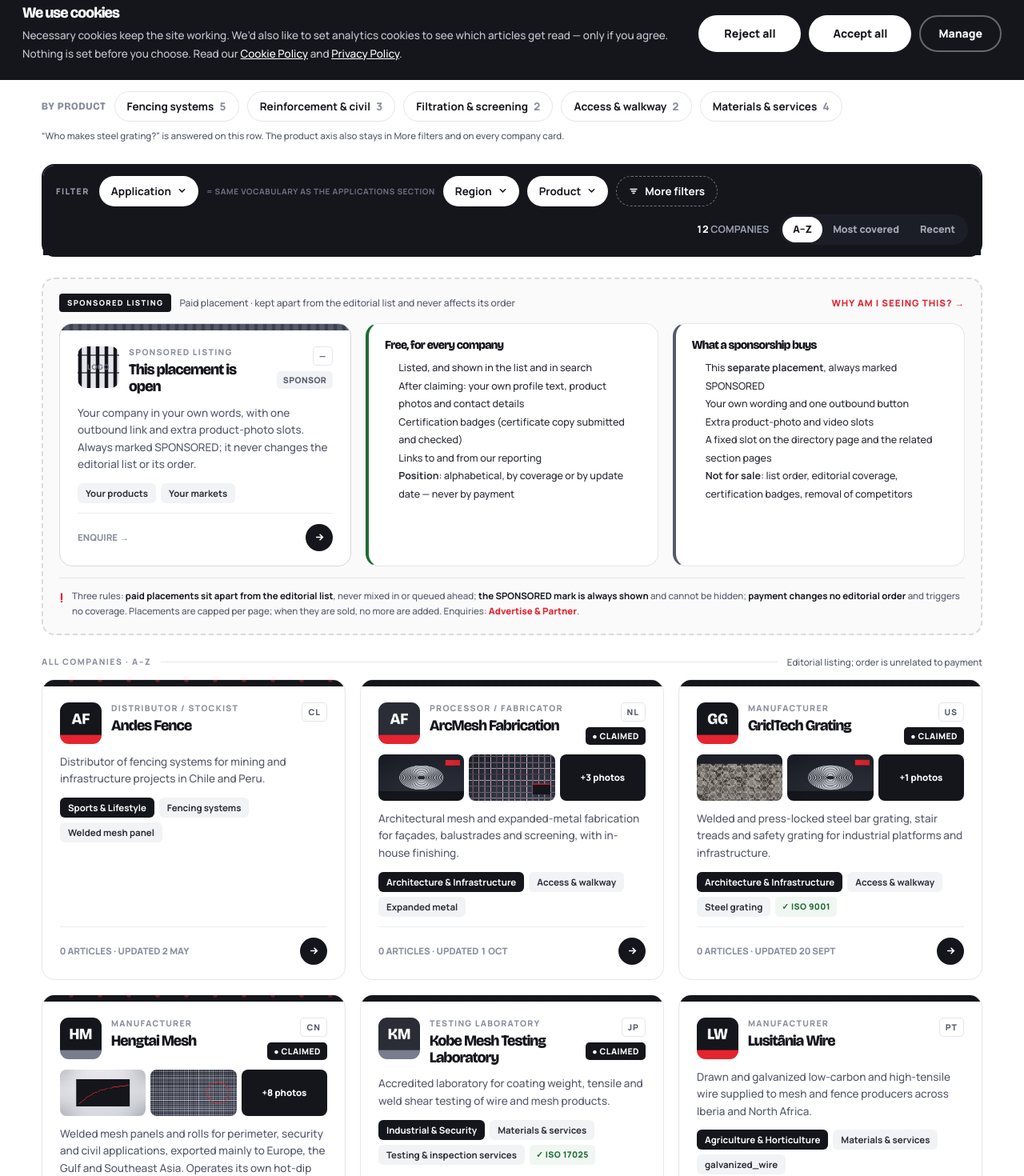
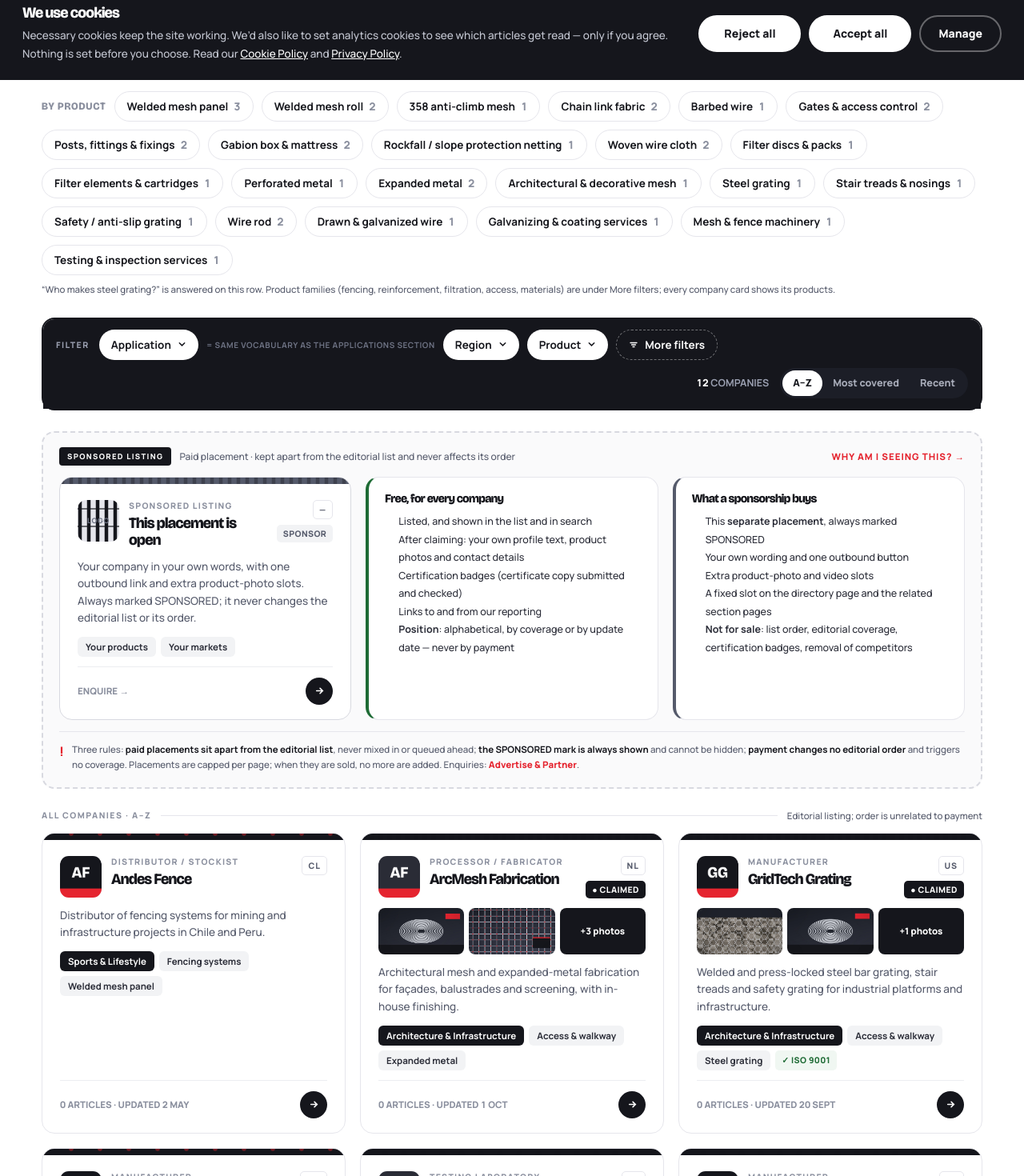
Before and after one commit to Kingcats-Fence-Limited/Wire-Mesh-News, a Next.js app: page /directory in a window 1280 px wide. Shown: the part 700-2170 px from the top of the page at 80% size. Built offline with nearby package versions, Linux system fonts and the light colour scheme.

Commit message:
Directory: product filter uses the full product vocabulary (grouped two-column menu, product chip row, ?product=); company product codes normalised
Co-Authored-By: Claude Fable 5.1 <noreply@anthropic.com>
Claude-Session: https://claude.ai/code/session_01MTjtXuTzWmBk9bE7Y7BS4x

```diff
--- a/src/components/boards/directory/DirectoryBoard.tsx
+++ b/src/components/boards/directory/DirectoryBoard.tsx
@@ -4,13 +4,13 @@ import { Shell } from "@/components/shell/Shell";
 import { FilterBar } from "./FilterBar";
 import { COMPANIES, SPONSORED } from "@/lib/content/directory";
 import { ARTICLES } from "@/lib/content/articles";
-import { APPLICATION_AREA, CATEGORY, REGION, COUNTRY_BY_CODE, PRODUCT_BY_CODE, ORGANISATION_TYPE_BY_CODE, CATEGORY_BY_CODE, APPLICATION_AREA_BY_CODE } from "@/data/vocab";
+import { APPLICATION_AREA, CATEGORY, REGION, COUNTRY_BY_CODE, PRODUCT, PRODUCT_BY_CODE, ORGANISATION_TYPE_BY_CODE, CATEGORY_BY_CODE, APPLICATION_AREA_BY_CODE } from "@/data/vocab";
 import { fmtDateShort } from "@/lib/site";
 import type { Company } from "@/lib/content/types";
 import "@/styles/board-dir.css";
 import { demoBg, logoSrc } from "@/lib/demo";
 
-export type DirParams = { app?: string; category?: string; region?: string; material?: string; claimed?: string; photos?: string; covered?: string; sort?: string; page?: string; q?: string };
+export type DirParams = { app?: string; category?: string; product?: string; region?: string; material?: string; claimed?: string; photos?: string; covered?: string; sort?: string; page?: string; q?: string };
 
 const APP_ICON: Record<string, string> = {
   architecture: "M3 21h18M5 21V9l7-5 7 5v12M10 21v-6h4v6",
@@ -30,7 +30,7 @@ export function filterCompanies(sp: DirParams) {
   const q = (sp.q ?? "").toLowerCase();
   const art = (c: Company) => ARTICLES.filter((a) => a.companies?.includes(c.slug)).length;
   let list = COMPANIES.filter((c) =>
-    (!sp.app || c.applications.includes(sp.app)) && (!sp.category || c.categories.includes(sp.category)) && (!sp.region || regionOf(c.country) === sp.region) &&
+    (!sp.app || c.applications.includes(sp.app)) && (!sp.category || c.categories.includes(sp.category)) && (!sp.product || c.products.includes(sp.product)) && (!sp.region || regionOf(c.country) === sp.region) &&
     (!sp.material || c.materials?.includes(sp.material as never)) && (sp.claimed !== "1" || c.claimed) && (sp.photos !== "1" || c.productCards.some((p) => p.photos > 0)) && (sp.covered !== "1" || art(c) > 0) &&
     (!q || `${c.name} ${c.city} ${COUNTRY_BY_CODE[c.country]?.name ?? ""} ${c.products.map((p) => PRODUCT_BY_CODE[p]?.labelEn ?? p).join(" ")} ${c.summary}`.toLowerCase().includes(q)));
   list = [...list].sort((a, b) => (sp.sort === "covered" ? art(b) - art(a) || a.name.localeCompare(b.name) : sp.sort === "recent" ? (a.updated < b.updated ? 1 : -1) : a.name.localeCompare(b.name)));
@@ -55,6 +55,7 @@ export function DirectoryBoard({ sp }: { sp: DirParams }) {
   const active: { label: string; href: string }[] = [
     sp.app && { label: APPLICATION_AREA_BY_CODE[sp.app]?.labelEn ?? sp.app, href: href({ app: undefined }) },
     sp.category && { label: CATEGORY_BY_CODE[sp.category]?.labelEn ?? sp.category, href: href({ category: undefined }) },
+    sp.product && { label: PRODUCT_BY_CODE[sp.product]?.labelEn ?? sp.product, href: href({ product: undefined }) },
     sp.region && { label: REGION.find((r) => r.code === sp.region)?.labelEn ?? sp.region, href: href({ region: undefined }) },
     sp.material && { label: MATERIALS.find((m) => m[0] === sp.material)?.[1] ?? sp.material, href: href({ material: undefined }) },
     sp.claimed === "1" && { label: "Claimed", href: href({ claimed: undefined }) },
@@ -63,6 +64,7 @@ export function DirectoryBoard({ sp }: { sp: DirParams }) {
     sp.q && { label: `“${sp.q}”`, href: href({ q: undefined }) },
   ].filter(Boolean) as { label: string; href: string }[];
   const countBy = (f: (c: Company) => boolean) => COMPANIES.filter(f).length;
+  const products = PRODUCT.map((pr) => ({ ...pr, n: countBy((c) => c.products.includes(pr.code)) })).filter((pr) => pr.n > 0);
   const sort = sp.sort ?? "az";
 
   return (
@@ -116,11 +118,11 @@ export function DirectoryBoard({ sp }: { sp: DirParams }) {
 })}
 </div>
 {/* 副轴：产品与服务 */}
-<div style={{ display: "flex", alignItems: "center", gap: "10px", flexWrap: "wrap", marginTop: "20px", paddingTop: "16px", borderTop: "1px solid var(--line)" }}>
+<div className="prodrow" style={{ display: "flex", alignItems: "center", gap: "10px", flexWrap: "wrap", marginTop: "20px", paddingTop: "16px", borderTop: "1px solid var(--line)" }}>
 <span style={{ fontSize: "13px", letterSpacing: ".06em", color: "var(--grey)", flexShrink: "0" }} className="h">BY PRODUCT</span>
-{CATEGORY.map((c) => <Link key={c.code} href={toggle("category", c.code)} scroll={false} className={`chip${sp.category === c.code ? " on" : ""}`}>{c.labelEn}<span style={{ color: "var(--grey)", fontWeight: "800" }} className="mono">{countBy((x) => x.categories.includes(c.code))}</span></Link>)}
+{products.map((pr) => <Link key={pr.code} href={toggle("product", pr.code)} scroll={false} className={`chip${sp.product === pr.code ? " on" : ""}`}>{pr.labelEn}<span style={{ color: "var(--grey)", fontWeight: "800" }} className="mono">{pr.n}</span></Link>)}
 </div>
-<p style={{ margin: "9px 0 0", fontSize: "11.5px", lineHeight: "1.55" }} className="meta">&#8220;Who makes steel grating?&#8221; is answered on this row. The product axis also stays in More filters and on every company card.</p>
+<p style={{ margin: "9px 0 0", fontSize: "11.5px", lineHeight: "1.55" }} className="meta">&#8220;Who makes steel grating?&#8221; is answered on this row. Product families (fencing, reinforcement, filtration, access, materials) are under More filters; every company card shows its products.</p>
 </section>
 {/* 筛选条 + 列表 */}
 <section style={{ paddingBottom: "52px" }} className="wrap">
@@ -130,11 +132,11 @@ export function DirectoryBoard({ sp }: { sp: DirParams }) {
   menus={[
     { key: "app", label: "Application", wide: true, note: "Primary axis — each company carries at most two application areas, assigned by editors.", items: APPLICATION_AREA.map((a) => ({ label: a.labelEn, sub: APP_SUB[a.code], href: toggle("app", a.code), on: sp.app === a.code, count: countBy((c) => c.applications.includes(a.code)) })) },
     { key: "region", label: "Region", items: REGION.map((r) => ({ label: r.labelEn, href: toggle("region", r.code), on: sp.region === r.code, count: countBy((c) => regionOf(c.country) === r.code) })).filter((x) => x.count > 0) },
-    { key: "category", label: "Product", items: CATEGORY.map((c) => ({ label: c.labelEn, href: toggle("category", c.code), on: sp.category === c.code, count: countBy((x) => x.categories.includes(c.code)) })) },
+    { key: "product", label: "Product", wide: true, note: "What a company makes — grouped by product family", items: CATEGORY.flatMap((cat) => products.filter((pr) => pr.category === cat.code).map((pr) => ({ label: pr.labelEn, sub: cat.labelEn, href: toggle("product", pr.code), on: sp.product === pr.code, count: pr.n }))) },
   ]}
   rows={[
     { label: "MATERIAL", ticks: MATERIALS.map(([k, l]) => ({ label: l, href: toggle("material", k), on: sp.material === k, count: countBy((c) => !!c.materials?.includes(k as never)) })) },
-    { label: "PRODUCT", ticks: CATEGORY.map((c) => ({ label: c.labelEn, href: toggle("category", c.code), on: sp.category === c.code, count: countBy((x) => x.categories.includes(c.code)) })) },
+    { label: "GROUP", ticks: CATEGORY.map((c) => ({ label: c.labelEn, href: toggle("category", c.code), on: sp.category === c.code, count: countBy((x) => x.categories.includes(c.code)) })) },
     { label: "PROFILE", ticks: [
       { label: "Claimed", href: href({ claimed: sp.claimed === "1" ? undefined : "1" }), on: sp.claimed === "1", count: countBy((c) => c.claimed) },
       { label: "Has photos", href: href({ photos: sp.photos === "1" ? undefined : "1" }), on: sp.photos === "1", count: countBy((c) => c.productCards.some((p) => p.photos > 0)) },
--- a/src/components/boards/directory/FilterBar.tsx
+++ b/src/components/boards/directory/FilterBar.tsx
@@ -46,8 +46,8 @@ export function FilterBar({ menus, rows, resetHref, count, sort, children }: { m
                   {m.label}{n > 0 && <span style={{ color: "var(--grey)", fontWeight: "800" }} className="mono">{n}</span>}<Chev />
                 </button>
                 {isOpen && (
-                  <div role="menu" className="ddmenu" style={{ minWidth: m.wide ? "340px" : "280px" }}>
-                    {m.note && <div className="ddnote">{m.note}</div>}
+                  <div role="menu" className={`ddmenu${m.items.length > 8 ? " wide2" : ""}`} style={{ minWidth: m.wide ? "340px" : "280px" }}>
+                    {m.note && <div className="ddnote" style={{ gridColumn: "1 / -1" }}>{m.note}</div>}
                     {m.items.map((it) => (
                       <Link key={it.href} href={it.href} scroll={false} role="menuitemradio" aria-checked={it.on} className={`dditem${it.on ? " on" : ""}`} onClick={() => setOpen(null)}>
                         <span className="sq" aria-hidden="true" />
@@ -116,7 +116,7 @@ export function FilterBar({ menus, rows, resetHref, count, sort, children }: { m
                 </div>
               </div>
             ))}
-            {rows.filter((r) => r.label !== "PRODUCT").map((r) => (
+            {rows.map((r) => (
               <div key={r.label} style={{ marginBottom: "14px" }}>
                 <div className="mono" style={{ fontSize: "10.5px", fontWeight: 800, letterSpacing: ".12em", color: "var(--grey)", marginBottom: "8px" }}>{r.label}</div>
                 <div style={{ display: "flex", gap: "8px", flexWrap: "wrap" }}>
--- a/src/lib/content/directory.ts
+++ b/src/lib/content/directory.ts
@@ -7,7 +7,7 @@ export const COMPANIES: Company[] = [
     legalName: "Hengtai Wire Mesh Products Co., Ltd.",
     orgType: "manufacturer",
     categories: ["fencing", "reinforcement"], applications: ["industrial_security", "architecture"], materials: ["carbon_steel"],
-    products: ["welded_mesh_panel", "welded_mesh_roll", "358_mesh", "gabion_box"],
+    products: ["welded_mesh_panel", "welded_mesh_roll", "anti_climb_358", "gabion"],
     processes: ["welding", "galvanizing", "fabrication"],
     country: "CN",
     subdivision: "CN-HE",
@@ -61,7 +61,7 @@ export const COMPANIES: Company[] = [
     name: "SilverMesh Filtration",
     orgType: "manufacturer",
     categories: ["filtration"], applications: ["energy_environment"], materials: ["stainless"],
-    products: ["woven_wire_cloth", "filter_disc", "sintered_mesh"],
+    products: ["woven_wire_cloth", "filter_disc", "filter_element"],
     processes: ["weaving", "sintering", "cleanroom_finishing"],
     country: "DE",
     subdivision: "DE-NW",
@@ -87,7 +87,7 @@ export const COMPANIES: Company[] = [
     name: "TerraWeave Gabions",
     orgType: "manufacturer",
     categories: ["reinforcement"], applications: ["architecture", "energy_environment"], materials: ["carbon_steel"],
-    products: ["gabion_box", "gabion_mattress", "rockfall_netting"],
+    products: ["gabion", "rockfall_netting"],
     processes: ["double_twist_weaving", "pvc_coating"],
     country: "IT",
     city: "Bergamo",
@@ -105,13 +105,13 @@ export const COMPANIES: Company[] = [
     updated: "2026-09-12",
   },
   { slug: "gridtech-grating", name: "GridTech Grating", orgType: "manufacturer", categories: ["access"], applications: ["architecture", "industrial_security"], materials: ["carbon_steel", "stainless"], products: ["steel_grating", "stair_tread", "safety_grating"], processes: ["pressure_locking", "galvanizing"], country: "US", subdivision: "US-TX", city: "Houston", founded: 1986, employees: "201_500", claimed: true, verifiedAt: "2026-09-05", summary: "Welded and press-locked steel bar grating, stair treads and safety grating for industrial platforms and infrastructure.", exportMarkets: ["north_america", "latin_america"], certifications: [{ type: "iso_9001", issuer: "ABS QE", no: "12345", expires: "2027-04-01", verified: true }], productCards: [{ name: "Welded bar grating 19-W-4", spec: "1 ¼ × 3/16 in · hot-dip", photos: 3 }], updated: "2026-09-20" },
-  { slug: "pacific-wire-cloth", name: "Pacific Wire Cloth", orgType: "distributor", categories: ["filtration", "materials_services"], applications: ["energy_environment"], materials: ["stainless", "other_alloys"], products: ["woven_wire_cloth", "perforated_sheet", "expanded_metal"], country: "US", subdivision: "US-CA", city: "Los Angeles", founded: 1972, employees: "11_50", claimed: false, summary: "Stockist of woven wire cloth, perforated and expanded metal with cut-to-size service across the western United States.", certifications: [], productCards: [], updated: "2026-07-15" },
+  { slug: "pacific-wire-cloth", name: "Pacific Wire Cloth", orgType: "distributor", categories: ["filtration", "materials_services"], applications: ["energy_environment"], materials: ["stainless", "other_alloys"], products: ["woven_wire_cloth", "perforated_metal", "expanded_metal"], country: "US", subdivision: "US-CA", city: "Los Angeles", founded: 1972, employees: "11_50", claimed: false, summary: "Stockist of woven wire cloth, perforated and expanded metal with cut-to-size service across the western United States.", certifications: [], productCards: [], updated: "2026-07-15" },
   { slug: "meshworks-india", name: "MeshWorks India", orgType: "manufacturer", categories: ["fencing", "reinforcement"], applications: ["agriculture", "industrial_security"], materials: ["carbon_steel"], products: ["chain_link", "welded_mesh_roll", "barbed_wire"], processes: ["weaving", "galvanizing"], country: "IN", subdivision: "IN-GJ", city: "Rajkot", founded: 2009, employees: "51_200", claimed: true, verifiedAt: "2026-08-30", summary: "Chain link, welded rolls and barbed wire for agricultural and industrial fencing, supplying the domestic market and East Africa.", exportMarkets: ["south_asia", "africa", "middle_east"], certifications: [{ type: "iso_9001", issuer: "IRQS", no: "IN-9001-5678", expires: "2027-12-31", verified: true }], productCards: [{ name: "Chain link fabric", spec: "2.0 – 4.0 mm · 25 – 75 mm · GI or PVC", photos: 2 }], updated: "2026-09-01" },
   { slug: "arcmesh-fabrication", name: "ArcMesh Fabrication", orgType: "processor", categories: ["access", "fencing"], applications: ["architecture"], materials: ["carbon_steel", "stainless"], products: ["expanded_metal", "architectural_mesh", "gate"], processes: ["laser_cutting", "powder_coating"], country: "NL", city: "Eindhoven", founded: 2011, employees: "11_50", claimed: true, verifiedAt: "2026-09-25", summary: "Architectural mesh and expanded-metal fabrication for façades, balustrades and screening, with in-house finishing.", exportMarkets: ["europe"], certifications: [], productCards: [{ name: "Façade cassette, expanded metal", spec: "Aluminium 3 mm · 62 × 23 mm · PVDF", photos: 5 }], updated: "2026-10-01" },
-  { slug: "lusitania-wire", name: "Lusitânia Wire", orgType: "manufacturer", categories: ["materials_services"], applications: ["agriculture"], materials: ["carbon_steel"], products: ["galvanized_wire", "pvc_coated_wire", "high_tensile_wire"], processes: ["drawing", "galvanizing"], country: "PT", city: "Aveiro", founded: 1964, employees: "201_500", claimed: false, summary: "Drawn and galvanized low-carbon and high-tensile wire supplied to mesh and fence producers across Iberia and North Africa.", certifications: [], productCards: [], updated: "2026-06-10" },
+  { slug: "lusitania-wire", name: "Lusitânia Wire", orgType: "manufacturer", categories: ["materials_services"], applications: ["agriculture"], materials: ["carbon_steel"], products: ["drawn_wire", "coating_service", "wire_rod"], processes: ["drawing", "galvanizing"], country: "PT", city: "Aveiro", founded: 1964, employees: "201_500", claimed: false, summary: "Drawn and galvanized low-carbon and high-tensile wire supplied to mesh and fence producers across Iberia and North Africa.", certifications: [], productCards: [], updated: "2026-06-10" },
   { slug: "kobe-mesh-testing", name: "Kobe Mesh Testing Laboratory", orgType: "testing_lab", categories: ["materials_services"], applications: ["industrial_security"], materials: ["carbon_steel", "stainless"], products: ["testing_service"], country: "JP", city: "Kobe", founded: 1995, employees: "11_50", claimed: true, verifiedAt: "2026-09-10", summary: "Accredited laboratory for coating weight, tensile and weld shear testing of wire and mesh products.", certifications: [{ type: "iso_17025", issuer: "JAB", no: "RTL01234", expires: "2028-05-31", verified: true }], productCards: [], updated: "2026-09-10" },
   { slug: "andes-fence", name: "Andes Fence", orgType: "distributor", categories: ["fencing"], applications: ["sports_lifestyle", "agriculture"], materials: ["carbon_steel"], products: ["welded_mesh_panel", "chain_link", "fence_post"], country: "CL", city: "Santiago", founded: 2015, employees: "11_50", claimed: false, summary: "Distributor of fencing systems for mining and infrastructure projects in Chile and Peru.", certifications: [], productCards: [], updated: "2026-05-02" },
-  { slug: "nordic-weld-machines", name: "Nordic Weld Machines", orgType: "machinery", categories: ["materials_services"], applications: ["industrial_security"], materials: ["carbon_steel"], products: ["mesh_welding_machine", "straightening_cutting"], country: "SE", city: "Jönköping", founded: 1988, employees: "51_200", claimed: true, verifiedAt: "2026-09-28", summary: "Mesh welding lines and wire straightening equipment with in-line weld monitoring.", exportMarkets: ["europe", "north_america", "east_asia"], certifications: [{ type: "iso_9001", issuer: "RISE", no: "SE-1234", expires: "2027-08-15", verified: true }], productCards: [{ name: "Panel welding line PW-3000", spec: "3 – 8 mm · 3 000 mm width · in-line shear test", photos: 4 }], updated: "2026-09-28" },
+  { slug: "nordic-weld-machines", name: "Nordic Weld Machines", orgType: "machinery", categories: ["materials_services"], applications: ["industrial_security"], materials: ["carbon_steel"], products: ["mesh_machinery", "wire_rod"], country: "SE", city: "Jönköping", founded: 1988, employees: "51_200", claimed: true, verifiedAt: "2026-09-28", summary: "Mesh welding lines and wire straightening equipment with in-line weld monitoring.", exportMarkets: ["europe", "north_america", "east_asia"], certifications: [{ type: "iso_9001", issuer: "RISE", no: "SE-1234", expires: "2027-08-15", verified: true }], productCards: [{ name: "Panel welding line PW-3000", spec: "3 – 8 mm · 3 000 mm width · in-line shear test", photos: 4 }], updated: "2026-09-28" },
 ];
 
 export const getCompany = (slug: string) => COMPANIES.find((c) => c.slug === slug);
```
Also changed, not shown: src/styles/board-dir.css (+7 -0 lines).
